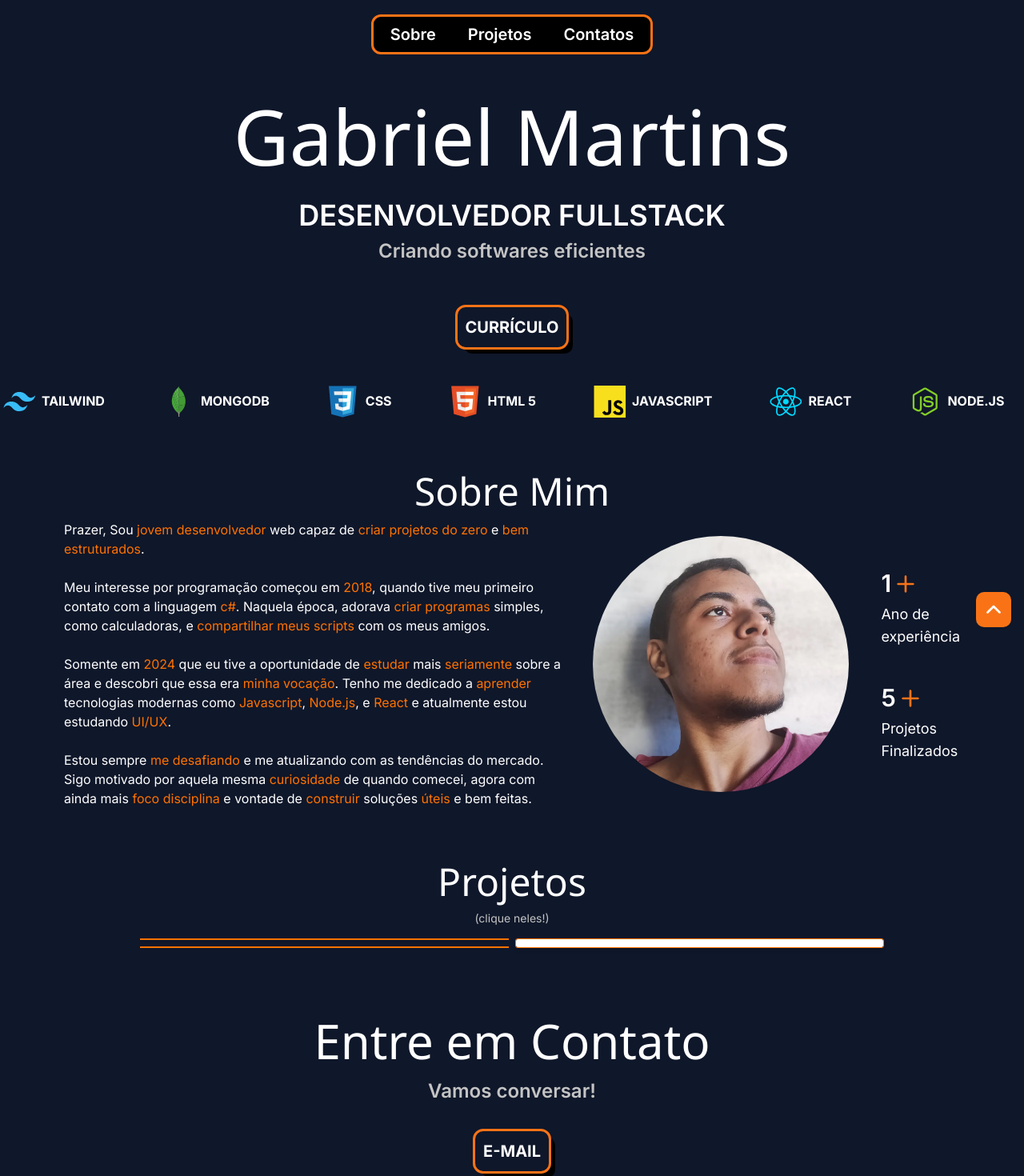
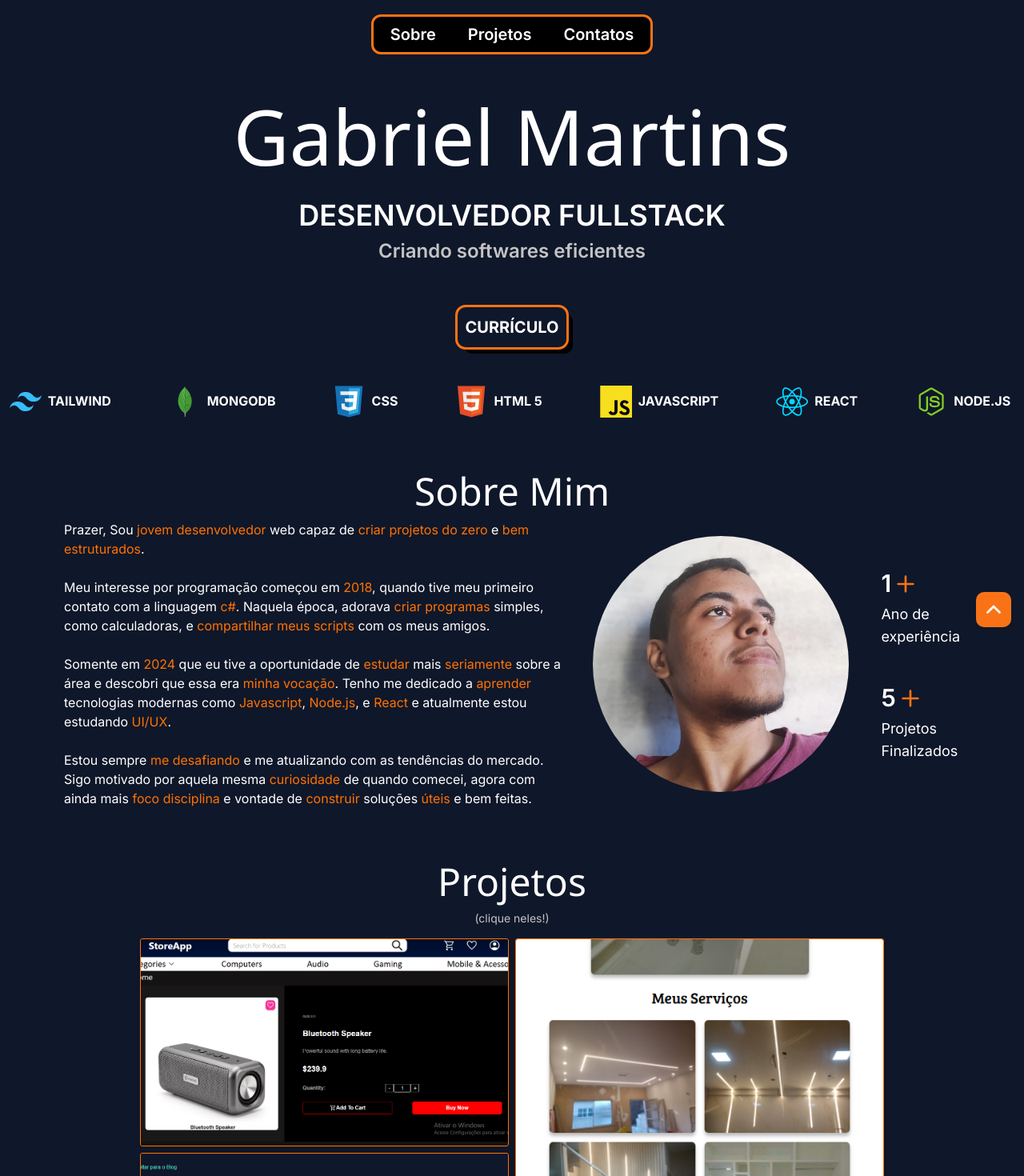
Before and after one commit to gbr-dev-web/gbr-dev-web.github.io, a Next.js app: page / in a window 1280 px wide. Shown: the top 1470 px of the page at 80% size. Built offline with nearby package versions, Linux system fonts and the light colour scheme; a web font is replaced by a local one.

Commit message:
testando

```diff
--- a/package.json
+++ b/package.json
@@ -9,6 +9,7 @@
     "lint": "next lint"
   },
   "dependencies": {
+    "@tailwindcss/aspect-ratio": "^0.4.2",
     "@tailwindcss/postcss": "^4.1.10",
     "next": "15.3.4",
     "react": "^19.0.0",
--- a/src/components/layout/MainContent.js
+++ b/src/components/layout/MainContent.js
@@ -193,7 +193,7 @@ export default function MainContent() {
           <p className="text-center text-sm text-[#c4c4c4]">(clique neles!)</p>
         </div>
 
-        <div className="grid grid-cols-2 w-full max-[400px]:px-2 px-6 sm:px-12 md:px-16 lg:px-20 xl:px-24 gap-2.5">
+        <div className="grid grid-cols-2 w-full min-h-[400px] max-[400px]:px-2 px-6 sm:px-12 md:px-16 lg:px-20 xl:px-24 gap-2.5">
           <div className="flex flex-col gap-2.5">
             {/* storeapp */}
             <ProjectSlider
@@ -269,56 +269,6 @@ export default function MainContent() {
           {/* Lucas Gesso */}
           <ImageSliderLC />
         </div>
-
-        {/* blogapp */}
-        {/* <div className="w-full flex flex-col md:flex-row justify-between items-start md:items-center gap-6">
-          <div
-            className="
-            relative
-            lg:w-[550px] lg:h-[450px]
-            md:w-[400px] md:h-[325px]
-            sm:w-[300px]
-            w-[250px]
-            h-auto
-            aspect-video
-            overflow-hidden
-            shadow-[8px_8px_15px_0px_rgba(0,0,0,0.25)]
-            mx-auto md:mx-0
-          "
-          >
-            <Image
-              src={blogapp}
-              alt="blogapp"
-              fill
-              className="rounded-sm object-cover object-top"
-              style={{ objectFit: "cover", objectPosition: "top" }}
-            />
-          </div>
-          <div className="flex-1 flex-wrap flex flex-col justify-start items-start gap-6 w-full">
-            <h5 className="self-center text-2xl md:text-3xl">BlogApp</h5>
-            <p>
-
-            </p>
-            <div className=" flex flex-col justify-start items-start gap-3.5">
-              <Suspense fallback={<div>Carregando...</div>}>
-                <div className=" flex-wrap flex justify-start items-center gap-2">
-                  <SkillPill text="React" />
-                  <SkillPill text="Javascript" />
-                  <SkillPill text="Tailwind" />
-                </div>
-              </Suspense>
-              <Suspense fallback={<div>Carregando...</div>}>
-                <div className="flex justify-start items-center gap-5">
-                  <IconLink
-                    icon={Github}
-                    href="https://github.com/gbr-dev-web/blogApp"
-                  />
-                </div>
-              </Suspense>
-            </div>
-          </div>
-        </div>
-         */}
       </section>
 
       {/* contato */}
--- a/tailwind.config.js
+++ b/tailwind.config.js
@@ -1,11 +1,14 @@
+const aspectRatio = require('@tailwindcss/aspect-ratio')
+
 module.exports = {
   content: ["./src/**/*.{js,jsx,ts,tsx}"],
+  safelist: ["aspect-[16/9]"],
   theme: {
     extend: {
       fontFamily: {
         inter: ['var(--font-inter)', 'Segoe UI', 'Roboto', 'Helvetica Neue', 'sans-serif'],
-          }
       },
     },
-    plugins: [],
+  },
+  plugins: [aspectRatio],
 }
```
Also changed, not shown: 1 other file (tests, documents, lock files or other folders). Lines whose indentation alone changed are shown as unchanged.
